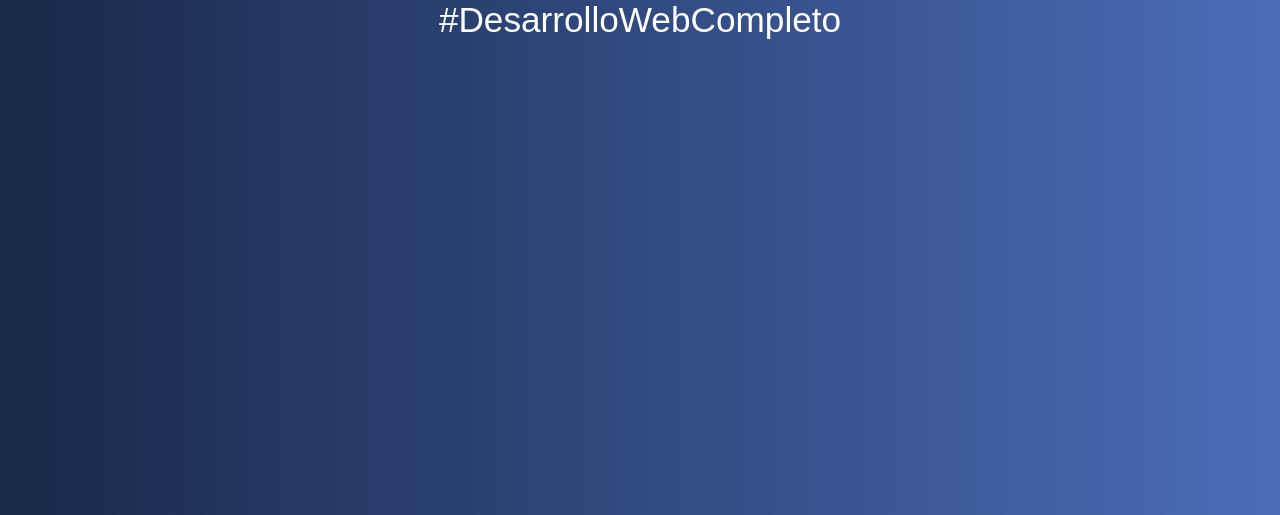
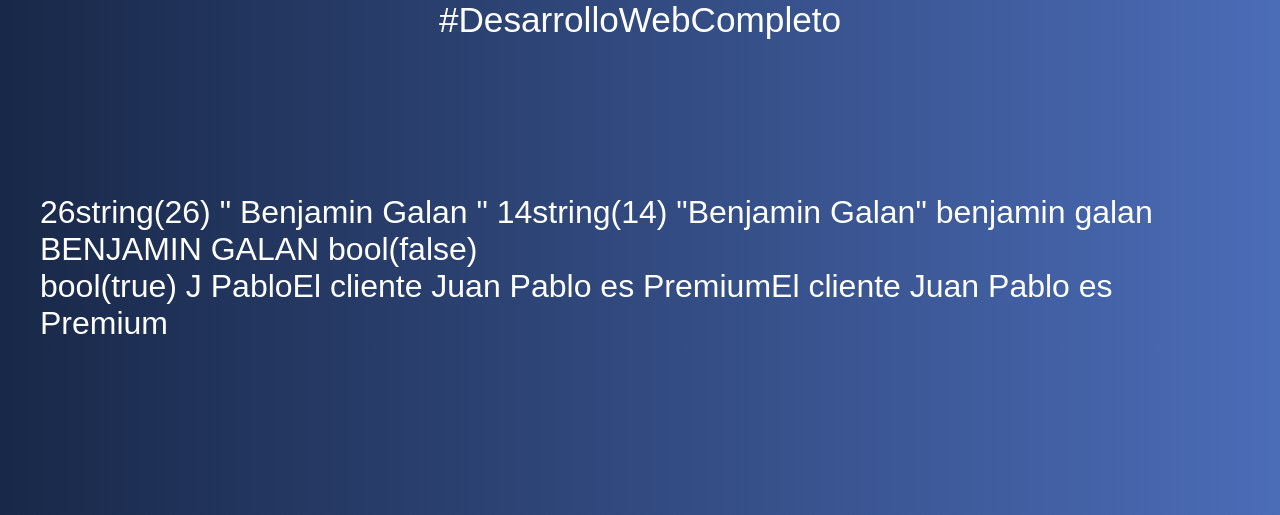
Before and after one commit to Benjamin-Galan/Introduccion_Php, a PHP site: page /07-string-methods.php in a window 1280 px wide. Shown: the part 285-800 px from the top of the page. Run offline with PHP 8.4, Linux system fonts and the light colour scheme.

Commit message:
Sobre metodos de strings

```diff
--- a/07-string-methods.php
+++ b/07-string-methods.php
@@ -1,6 +1,44 @@
 <?php include 'includes/header.php';
 
+$nombreCliente = "      Benjamin Galan      ";
+$nombre = "Juan Pablo";
+
+//imprime la extension, toma en cuenta los espacios en blanco
+echo strlen($nombreCliente);
+var_dump($nombreCliente);
 
 
+//eliminar espacios en blanco
+$texto = trim($nombreCliente);
+echo strlen($texto);
+var_dump($texto);
+
+//conversion a minusculas
+echo strtolower($nombreCliente);
+
+//conversion a mayusculas
+echo strtoupper($nombreCliente);
+
+//ejemplo de uso
+$email1 = 'correo@correo.com';
+$email2 = 'Correo@correo.com';
+
+var_dump($email1 === $email2);
+echo "<br/>";
+var_dump(strtolower($email1) === strtolower($email2));
+
+//reemplazar una cadena por otra
+echo str_replace('Juan', 'J', $nombre);
+
+//revisar si un string existe o no
+echo strpos($nombre, 'pedro');
+
+//concatenar strings y variables
+$tipoCliente = "Premium";
+
+echo "El cliente " . $nombre . " es " . $tipoCliente;
+
+//esta forma solo funciona con comias dobles
+echo "El cliente {$nombre} es {$tipoCliente}";
 
 include 'includes/footer.php';
```
